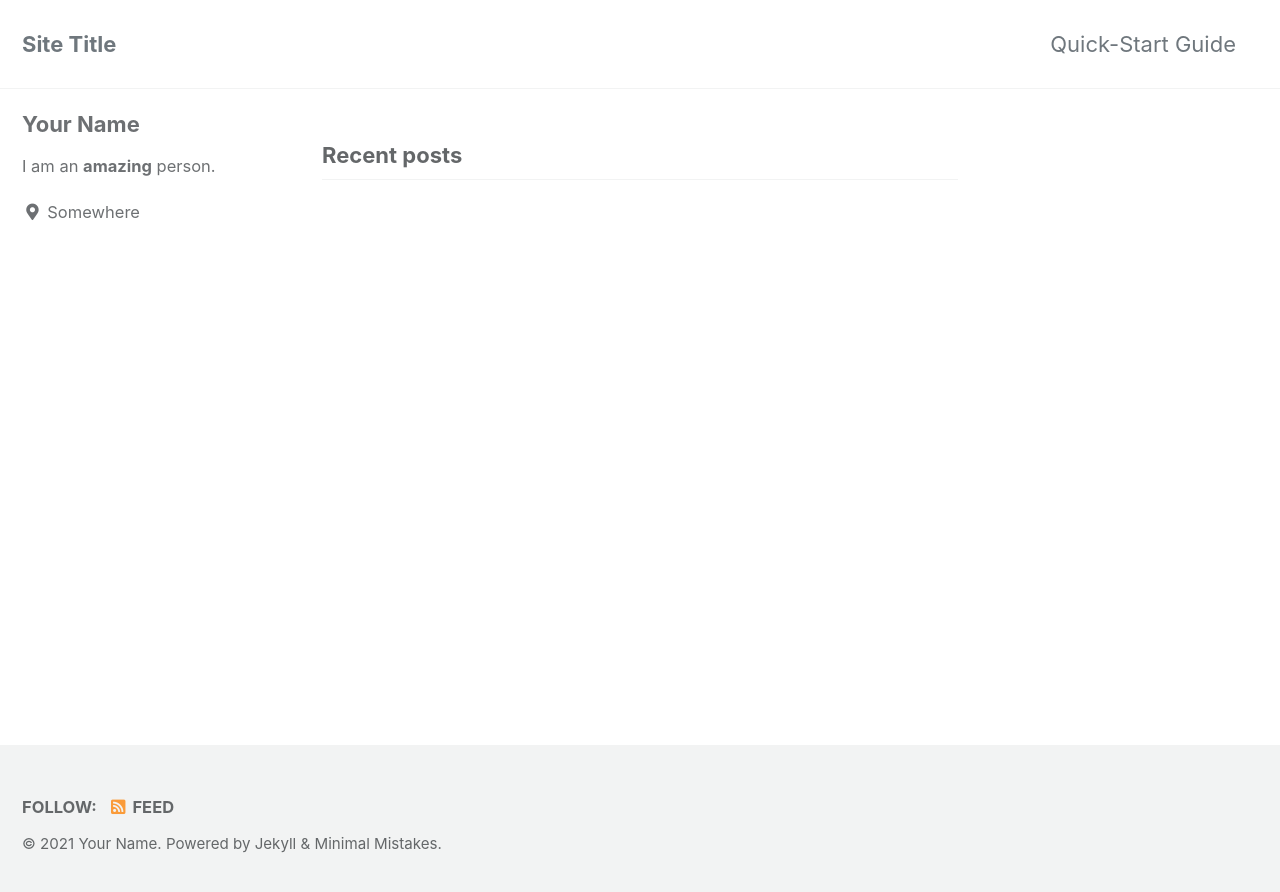
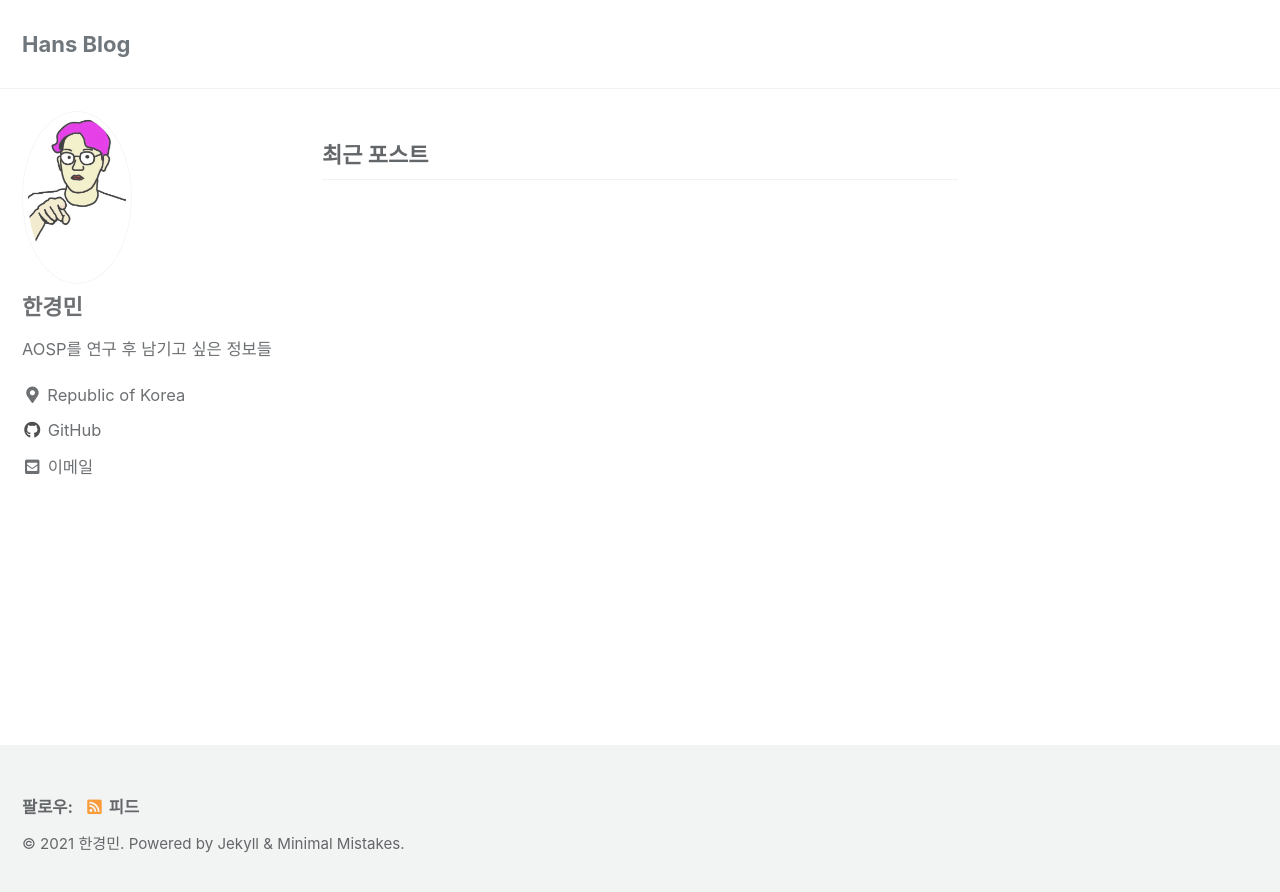
Before and after one commit to qhwhehwhHans/qhwhehwhHans.github.io, a Jekyll site: the page built from index.html, in a window 1280 px wide. Shown: the top 892 px of the page. Built offline with Jekyll 4.4.1, drawn with Linux system fonts in a browser that asks for light colours; cached includes are drawn as plain includes; the list of posts is cut into pages by our own code.

Commit message:
edit config.yml

```diff
--- a/_config.yml
+++ b/_config.yml
@@ -15,16 +15,16 @@
 minimal_mistakes_skin    : "default" # "air", "aqua", "contrast", "dark", "dirt", "neon", "mint", "plum", "sunrise"
 
 # Site Settings
-locale                   : "en-US"
-title                    : "Site Title"
+locale                   : "ko-KR"
+title                    : "Hans Blog"
 title_separator          : "-"
 subtitle                 : # site tagline that appears below site title in masthead
-name                     : "Your Name"
-description              : "An amazing website."
-url                      : # the base hostname & protocol for your site e.g. "https://mmistakes.github.io"
+name                     : "한경민"
+description              : "AOSP를 연구하면서 남기고 싶은 정보들"
+url                      : "https://qhwhehwhhans.github.io/"# the base hostname & protocol for your site e.g. "https://mmistakes.github.io"
 baseurl                  : # the subpath of your site, e.g. "/blog"
-repository               : # GitHub username/repo-name e.g. "mmistakes/minimal-mistakes"
-teaser                   : # path of fallback teaser image, e.g. "/assets/images/500x300.png"
+repository               : "qhwhehwhHans/qhwhehwhHans.github.io"# GitHub username/repo-name e.g. "mmistakes/minimal-mistakes"
+teaser                   : "/assets/images/logo.jpg" # path of fallback teaser image, e.g. "/assets/images/500x300.png"
 logo                     : # path of logo image to display in the masthead, e.g. "/assets/images/88x88.png"
 masthead_title           : # overrides the website title displayed in the masthead, use " " for no title
 # breadcrumbs            : false # true, false (default)
@@ -94,52 +94,19 @@ analytics:
 
 # Site Author
 author:
-  name             : "Your Name"
-  avatar           : # path of avatar image, e.g. "/assets/images/bio-photo.jpg"
-  bio              : "I am an **amazing** person."
-  location         : "Somewhere"
-  email            :
+  name             : "한경민"
+  avatar           : "/assets/images/logo.jpg" # path of avatar image, e.g. "/assets/images/bio-photo.jpg"
+  bio              : "AOSP를 연구 후 남기고 싶은 정보들"
+  location         : "Republic of Korea"
+  email            : "qhwhehwh@naver.com"
   links:
-    - label: "Email"
-      icon: "fas fa-fw fa-envelope-square"
-      # url: "mailto:your.name@email.com"
-    - label: "Website"
-      icon: "fas fa-fw fa-link"
-      # url: "https://your-website.com"
-    - label: "Twitter"
-      icon: "fab fa-fw fa-twitter-square"
-      # url: "https://twitter.com/"
-    - label: "Facebook"
-      icon: "fab fa-fw fa-facebook-square"
-      # url: "https://facebook.com/"
     - label: "GitHub"
       icon: "fab fa-fw fa-github"
-      # url: "https://github.com/"
-    - label: "Instagram"
-      icon: "fab fa-fw fa-instagram"
-      # url: "https://instagram.com/"
+      url: "https://github.com/qhwhehwhHans/portfolio"
 
 # Site Footer
 footer:
   links:
-    - label: "Twitter"
-      icon: "fab fa-fw fa-twitter-square"
-      # url:
-    - label: "Facebook"
-      icon: "fab fa-fw fa-facebook-square"
-      # url:
-    - label: "GitHub"
-      icon: "fab fa-fw fa-github"
-      # url:
-    - label: "GitLab"
-      icon: "fab fa-fw fa-gitlab"
-      # url:
-    - label: "Bitbucket"
-      icon: "fab fa-fw fa-bitbucket"
-      # url:
-    - label: "Instagram"
-      icon: "fab fa-fw fa-instagram"
-      # url:
 
 
 # Reading Files
--- a/_data/navigation.yml
+++ b/_data/navigation.yml
@@ -1,7 +1,7 @@
 # main links
 main:
-  - title: "Quick-Start Guide"
-    url: https://mmistakes.github.io/minimal-mistakes/docs/quick-start-guide/
+  #- title: "Quick-Start Guide"
+  #  url: https://mmistakes.github.io/minimal-mistakes/docs/quick-start-guide/
   # - title: "About"
   #   url: https://mmistakes.github.io/minimal-mistakes/about/
   # - title: "Sample Posts"
```
Also changed, not shown: assets/images/logo.jpg (added).
